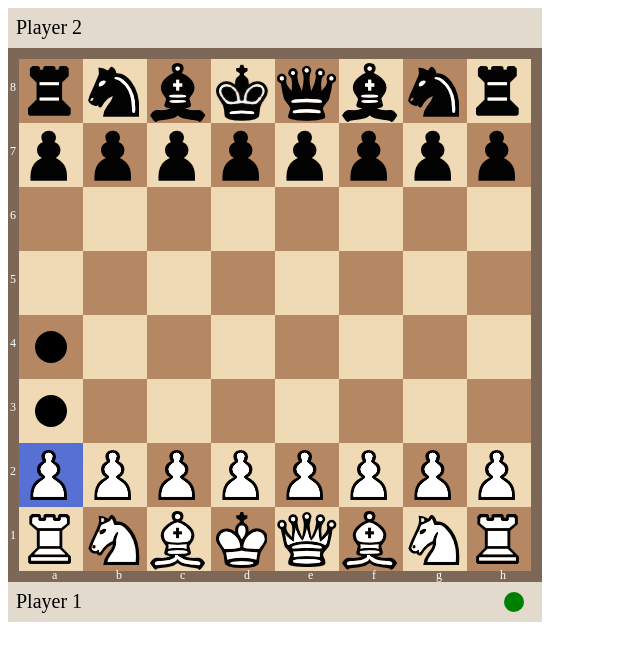
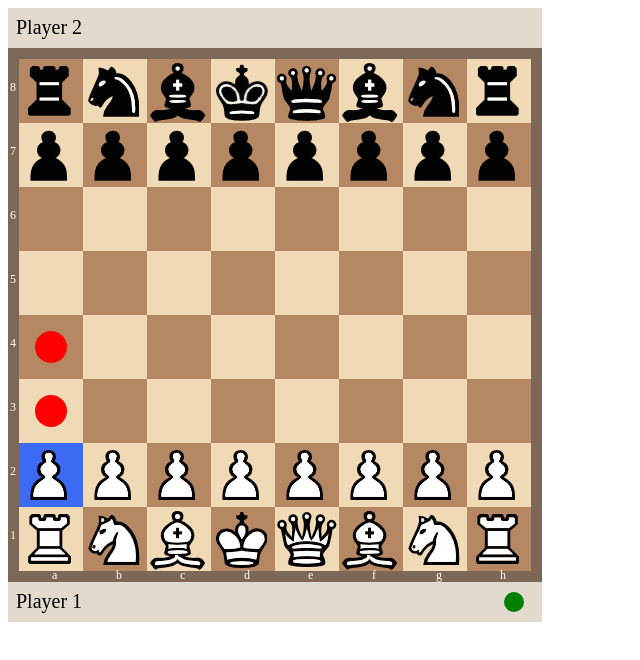
Before and after one commit to vitmalina/ai-battle, a plain HTML site: page index.html in a window 1280 px wide. Both pictures are taken after a click on the element 51 px from the left and 475 px from the top of the page. Shown: the whole page, without its empty margins (0-640 px from the left). Drawn offline with Linux system fonts and the light colour scheme.

Commit message:
move on click registration

```diff
--- a/app/board.js
+++ b/app/board.js
@@ -18,18 +18,18 @@ var board = (function() {
 			for (var j = 0; j < 8; j++) {
 				var poss = false;
 				for (var n = 0; n < possible.length; n++) {
-					if (possible[n].substr(3) == (i+(j+1))) {
+					if (possible[n].substr(3,2) == (i+(j+1))) {
 						poss = true;
 						console.log((i+(j+1)));
 					}
 				}
 				var extra = "";
 				if (clicked == (i+(j+1)) && possible.length > 0) {
-					extra = "-webkit-box-shadow: inset 0px 0px 100px 0px rgba(61,106,242,1);";
+					extra = "background-color: rgba(61,106,242,1)";
 				}
 				var snip = "";
 				if (poss) {
-					snip = "<div class='poss' onclick='engine.move(\"" + clicked + ":" + (i+(j+1)) + "\")'></div>";
+					snip = "<div class='block' style='height: 64px; width: 64px;' onclick='engine.move(\"" + clicked + ":" + (i+(j+1)) + "\")'><div class='poss'></div></div>";
 				}
 
 				var piece = field[i][j];
@@ -72,7 +72,7 @@ var board = (function() {
 						top = 5;
 					}
 
-					html += "<div id='" + places.indexOf(i) + ", " + j + "' class='square' style='" + extra + ";background-color: " + color + "; left: " + (places.indexOf(i)*64) + "px; bottom: " + (j*64) + "px' "
+					html += "<div id='" + places.indexOf(i) + ", " + j + "' class='square' style='background-color: " + color + ";" + extra + "; left: " + (places.indexOf(i)*64) + "px; bottom: " + (j*64) + "px' "
 						 + "		onclick='board.selectPiece(" + places.indexOf(i) + ", " + j + ")'>"
 						 + "	<img src='img/" + piece + ".png' style='left : " + left + "px; top: " + top + "px'>"
 						 +		snip
--- a/board.css
+++ b/board.css
@@ -56,9 +56,9 @@ img {
 .poss {
 	width: 32px;
 	height: 32px;
-	border-radius: 10000px;
-	background-color: black;
+	background-color: rgba(255,0,0,1);
 	position: absolute;
 	left: 16px;
 	top: 16px;
+	border-radius: 10000px;
 }
```
